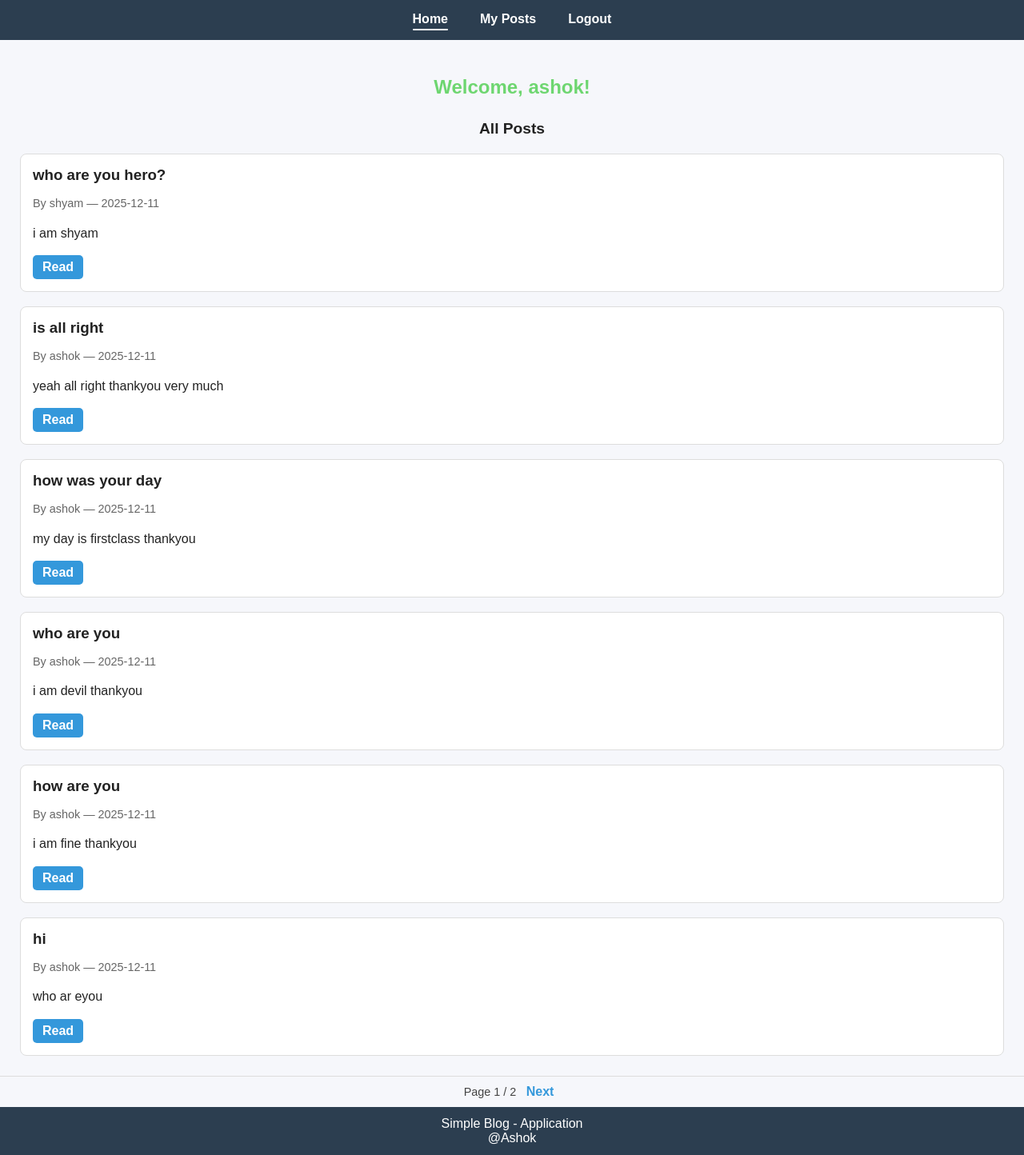
After one commit to Ashokkoirala10/Blog-Application, a Flask app: page /home in a window 1280 px wide. The commit adds this page. Shown: the whole page at 80% size. Run offline with Flask 3, Linux system fonts and the light colour scheme; a user stored in the database is signed in.

Commit message:
Updated app to use SQLite, improved frontend, updated README

```diff
--- a/app.py
+++ b/app.py
@@ -1,23 +1,17 @@
 import os
-from flask import Flask, render_template, request, redirect, url_for, session, flash, jsonify
+from flask import Flask, render_template, request, redirect, url_for, session, flash
 from werkzeug.security import generate_password_hash, check_password_hash
 from db import db
 from models import User, Post
-# from dotenv import load_dotenv
-
-# load_dotenv()
-
 
 app = Flask(__name__)
 app.secret_key = os.environ.get('SECRET_KEY', 'dev-secret')
 
-# Use MySQL database
-app.config['SQLALCHEMY_DATABASE_URI'] = "mysql+pymysql://root:@localhost/blogdb"
+# --- SQLite DB ---
+app.config['SQLALCHEMY_DATABASE_URI'] = "sqlite:///blog.db"
 app.config['SQLALCHEMY_TRACK_MODIFICATIONS'] = False
 
 db.init_app(app)
-
-
 
 POSTS_PER_PAGE = 6
 
@@ -25,114 +19,74 @@ with app.app_context():
     db.create_all()
 
 
-
-# Helper: current_user
+# ----------------------
+# Helper: get logged-in user
+# ----------------------
 def get_current_user():
     uid = session.get('user_id')
     if not uid:
         return None
-    return User.query.get(uid)
-
-# Home: list posts with pagination
-@app.route('/')
-def index():
-    page = request.args.get('page', 1, type=int)
-    posts = Post.query.order_by(Post.created_at.desc()).paginate(page=page, per_page=POSTS_PER_PAGE)
-    return render_template('index.html', posts=posts)
+    # Updated for SQLAlchemy 2.x
+    return db.session.get(User, uid)
 
 
-# Single post view
-@app.route('/post/<int:post_id>')
-def view_post(post_id):
-    post = Post.query.get_or_404(post_id)
-    return render_template('post.html', post=post)
-
-# Dashboard
-@app.route('/dashboard')
-def dashboard():
-    user = get_current_user()
-    if not user:
-        flash('Please login first')
-        return redirect(url_for('login'))
-    page = request.args.get('page', 1, type=int)
-    posts = Post.query.filter_by(author_id=user.id).order_by(Post.created_at.desc()).paginate(page=page, per_page=POSTS_PER_PAGE)
-    return render_template('dashboard.html', posts=posts, user=user)
-
-# Create post
-@app.route('/create', methods=['GET', 'POST'])
-def create():
-    user = get_current_user()
-    if not user:
-        flash('Please login first')
-        return redirect(url_for('login'))
-    if request.method == 'POST':
-        title = request.form.get('title')
-        body = request.form.get('body')
-        if not title or not body:
-            flash('Title and body required')
-            return redirect(url_for('create'))
-        post = Post(title=title, body=body, author_id=user.id)
-        db.session.add(post)
-        db.session.commit()
-        flash('Post created')
-        return redirect(url_for('dashboard'))
-    return render_template('edit_post.html', action='Create')
-
-# Edit post
-@app.route('/edit/<int:post_id>', methods=['GET', 'POST'])
-def edit(post_id):
-    user = get_current_user()
-    if not user:
-        flash('Please login first')
-        return redirect(url_for('login'))
-    post = Post.query.get_or_404(post_id)
-    if post.author_id != user.id:
-        flash('Not allowed')
-        return redirect(url_for('dashboard'))
-    if request.method == 'POST':
-        post.title = request.form.get('title')
-        post.body = request.form.get('body')
-        db.session.commit()
-        flash('Post updated')
-        return redirect(url_for('dashboard'))
-    return render_template('edit_post.html', post=post, action='Edit')
+# ----------------------
+# ROOT ROUTE → redirect to login
+# ----------------------
+@app.route('/')
+def root():
+    if 'user_id' in session:
+        return redirect(url_for('home'))
+    return redirect(url_for('login'))
 
 
-# Delete post
-@app.route('/delete/<int:post_id>', methods=['POST'])
-def delete(post_id):
-    user = get_current_user()
-    if not user:
-        return redirect(url_for('login'))
-    post = Post.query.get_or_404(post_id)
-    if post.author_id != user.id:
-        flash('Not allowed')
-        return redirect(url_for('dashboard'))
-    db.session.delete(post)
-    db.session.commit()
-    flash('Post deleted')
-    return redirect(url_for('dashboard'))
+# ----------------------
+# LOGIN
+# ----------------------
+@app.route('/login', methods=['GET', 'POST'])
+def login():
+    if 'user_id' in session:
+        return redirect(url_for('home'))
+
+    if request.method == 'POST':
+        username = request.form.get('username')
+        password = request.form.get('password')
+
+        user = User.query.filter_by(username=username).first()
+        if not user or not check_password_hash(user.password_hash, password):
+            flash("Invalid credentials")
+            return redirect(url_for('login'))
+
+        session['user_id'] = user.id
+        flash(f"Welcome, {user.username}!")
+        return redirect(url_for('home'))
+
+    return render_template("login.html")
 
 
-
-# Registration
+# ----------------------
+# REGISTER
+# ----------------------
 @app.route('/register', methods=['GET', 'POST'])
 def register():
+    if 'user_id' in session:
+        return redirect(url_for('home'))
+
     if request.method == 'POST':
         username = request.form.get('username')
-        email = request.form.get('email')
+        email    = request.form.get('email')
         password = request.form.get('password')
 
         if not username or not email or not password:
-            flash('All fields are required')
+            flash("All fields required")
             return redirect(url_for('register'))
 
         if User.query.filter_by(username=username).first():
-            flash('Username already taken')
+            flash("Username already taken")
             return redirect(url_for('register'))
 
         if User.query.filter_by(email=email).first():
-            flash('Email already exists')
+            flash("Email already registered")
             return redirect(url_for('register'))
 
         user = User(
@@ -140,61 +94,145 @@ def register():
             email=email,
             password_hash=generate_password_hash(password)
         )
-
         db.session.add(user)
         db.session.commit()
 
-        flash('Registered successfully. Please login.')
+        flash("Registered successfully. Please login.")
         return redirect(url_for('login'))
 
-    return render_template('register.html')
+    return render_template("register.html")
 
 
-
-# Login
-@app.route('/login', methods=['GET', 'POST'])
-def login():
-    if request.method == 'POST':
-        username = request.form.get('username', '').strip()
-        password = request.form.get('password', '').strip()
-
-        user = User.query.filter_by(username=username).first()
-        if not user or not check_password_hash(user.password_hash, password):
-            flash('Invalid credentials')
-            return redirect(url_for('login'))
-        session['user_id'] = user.id
-        flash('Logged in')
-        return redirect(url_for('dashboard'))
-    return render_template('login.html')
-
-
-# Logout
+# ----------------------
+# LOGOUT
+# ----------------------
 @app.route('/logout')
 def logout():
     session.pop('user_id', None)
-    flash('Logged out')
-    return redirect(url_for('index'))
+    flash("Logged out")
+    return redirect(url_for('login'))
 
 
+# ----------------------
+# HOME → All posts
+# ----------------------
+@app.route('/home')
+def home():
+    user = get_current_user()
+    if not user:
+        return redirect(url_for('login'))
 
-@app.route('/api/posts')
-def api_posts():
     page = request.args.get('page', 1, type=int)
-    pag = Post.query.order_by(Post.created_at.desc()).paginate(page=page, per_page=POSTS_PER_PAGE)
-    data = {
-    'items': [p.to_dict() for p in pag.items],
-    'page': pag.page,
-    'pages': pag.pages,
-    'total': pag.total,
-    }
-    return jsonify(data)
+    posts = Post.query.order_by(Post.created_at.desc()).paginate(
+        page=page, per_page=POSTS_PER_PAGE
+    )
 
-# REST API: single post
-@app.route('/api/posts/<int:post_id>')
-def api_get_post(post_id):
-    post = Post.query.get_or_404(post_id)
-    return jsonify(post.to_dict())
+    return render_template('home.html', posts=posts, user=user)
 
 
-if __name__ == '__main__':
+# ----------------------
+# MY POSTS → Dashboard
+# ----------------------
+@app.route('/myposts')
+def my_posts():
+    user = get_current_user()
+    if not user:
+        return redirect(url_for('login'))
+
+    page = request.args.get('page', 1, type=int)
+    posts = Post.query.filter_by(author_id=user.id).order_by(
+        Post.created_at.desc()
+    ).paginate(page=page, per_page=POSTS_PER_PAGE)
+
+    return render_template('myposts.html', posts=posts, user=user)
+
+
+# ----------------------
+# CREATE POST
+# ----------------------
+@app.route('/create', methods=['GET', 'POST'])
+def create():
+    user = get_current_user()
+    if not user:
+        return redirect(url_for('login'))
+
+    if request.method == 'POST':
+        title = request.form.get('title')
+        body = request.form.get('body')
+
+        if not title or not body:
+            flash("All fields required")
+            return redirect(url_for('create'))
+
+        post = Post(title=title, body=body, author_id=user.id)
+        db.session.add(post)
+        db.session.commit()
+
+        flash("Post created")
+        return redirect(url_for('my_posts'))
+
+    return render_template('edit_post.html', action="Create", user=user)
+
+
+# ----------------------
+# EDIT POST
+# ----------------------
+@app.route('/edit/<int:post_id>', methods=['GET', 'POST'])
+def edit(post_id):
+    user = get_current_user()
+    if not user:
+        return redirect(url_for('login'))
+
+    post = Post.query.get_or_404(post_id)
+    if post.author_id != user.id:
+        flash("Not allowed")
+        return redirect(url_for('my_posts'))
+
+    if request.method == 'POST':
+        post.title = request.form.get('title')
+        post.body = request.form.get('body')
+        db.session.commit()
+        flash("Post updated")
+        return redirect(url_for('my_posts'))
+
+    return render_template('edit_post.html', post=post, action="Edit", user=user)
+
+
+# ----------------------
+# DELETE POST
+# ----------------------
+@app.route('/delete/<int:post_id>', methods=['POST'])
+def delete(post_id):
+    user = get_current_user()
+    if not user:
+        return redirect(url_for('login'))
+
+    post = Post.query.get_or_404(post_id)
+    if post.author_id != user.id:
+        flash("Not allowed")
+        return redirect(url_for('my_posts'))
+
+    db.session.delete(post)
+    db.session.commit()
+    flash("Post deleted")
+    return redirect(url_for('my_posts'))
+
+
+# ----------------------
+# VIEW SINGLE POST
+# ----------------------
+@app.route('/post/<int:post_id>')
+def view_post(post_id):
+    user = get_current_user()
+    if not user:
+        return redirect(url_for('login'))
+
+    post = Post.query.get_or_404(post_id)
+    return render_template("post.html", post=post, user=user)
+
+
+# ----------------------
+# RUN APP
+# ----------------------
+if __name__ == "__main__":
     app.run(debug=True)
--- a/static/style.css
+++ b/static/style.css
@@ -18,7 +18,7 @@ header {
 nav {
     display: flex;
     justify-content: center; /* centers links */
-    gap: 20px; /* space between links */
+    gap: 40px; /* increased space between links */
 }
 
 nav a {
@@ -36,12 +36,8 @@ nav a.active::after {
     left: 0;
     width: 100%;
     height: 2px;
-    background-color: #f1c40f; /* highlight color */
+    background-color:white;
     border-radius: 1px;
-}
-
-nav a:hover {
-    text-decoration: none;
 }
 
 footer {
@@ -59,21 +55,8 @@ footer p {
 main {
     flex: 1; /* take remaining space */
     padding: 25px;
-}
-
-/* --- FLASH MESSAGES --- */
-.flashes {
-    list-style: none;
-    padding: 0;
-    margin-bottom: 15px;
-}
-
-.flashes li {
-    background: #fff6c4;
-    border-left: 5px solid #f1c40f;
-    padding: 10px;
-    margin-bottom: 8px;
-    border-radius: 4px;
+    display: flex;
+    flex-direction: column;
 }
 
 /* --- POSTS STYLE --- */
@@ -154,7 +137,6 @@ button:hover {
     display: inline-block;
 }
 
-/* Read button - blue */
 .actions a[href^="/post"] {
     background-color: #3498db;
 }
@@ -163,7 +145,6 @@ button:hover {
     background-color: #2980b9;
 }
 
-/* Edit button - orange */
 .actions a[href^="/edit"] {
     background-color: #f39c12;
 }
@@ -172,7 +153,6 @@ button:hover {
     background-color: #e67e22;
 }
 
-/* Ensure forms inside .actions have no extra border */
 .actions form {
     display: inline;
     margin: 0;
@@ -185,19 +165,19 @@ button:hover {
     display: flex;
     justify-content: center;
     align-items: center;
-    height: 100%; /* full height of main area */
+    min-height: 70vh; /* vertical center */
 }
 
 .auth-container form {
     width: 100%;
-    max-width: 400px;
+    max-width: 500px;
     padding: 30px;
     box-shadow: 0 4px 12px rgba(0,0,0,0.1);
 }
 
 /* Add spacing above submit button */
 form button[type="submit"] {
-    margin-top: 15px; /* space between last input and button */
+    margin-top: 15px;
 }
 
 /* --- FORM STYLING --- */
@@ -207,6 +187,7 @@ form {
     border-radius: 8px;
     border: 1px solid #ddd;
     max-width: 600px;
+    margin: auto;
 }
 
 form label {
@@ -233,19 +214,42 @@ form textarea:focus {
     background: white;
 }
 
+/* --- HOME / DASHBOARD --- */
+.welcome-msg {
+    text-align: center;
+    color: #6ed670;
+    font-weight: bold;
+    margin-bottom: 8px;
+}
+
+.all-posts-heading {
+    text-align: center;
+    font-size: 1.2em;
+    margin-bottom: 20px;
+    font-weight: bold;
+    color: #222;
+}
+
+.home-container {
+    flex: 1;
+    display: flex;
+    flex-direction: column;
+}
+
 /* --- PAGINATION --- */
-.pagination {
-    margin-top: 20px;
-    display: flex;
-    justify-content: center; /* center pagination links */
-    align-items: center;
-    gap: 12px;
+.bottom-wrapper {
+    margin-top: auto; /* sticks to bottom */
+    padding: 10px 0;
+    text-align: center;
+    background: #f6f7fb;
+    border-top: 1px solid #ddd;
 }
 
 .pagination a {
     color: #3498db;
     text-decoration: none;
     font-weight: bold;
+    margin: 0 8px;
 }
 
 .pagination a:hover {
--- a/templates/base.html
+++ b/templates/base.html
@@ -1,48 +1,33 @@
 <!DOCTYPE html>
 <html>
 <head>
-    <meta charset="utf-8" />
+    <meta charset="utf-8">
     <title>Simple Blog</title>
-    <link rel="stylesheet" href="/static/style.css" />
+    <link rel="stylesheet" href="/static/style.css">
 </head>
 <body>
     <header>
+        {% if user %}
         <nav>
-        <a href="/" class="{% if request.path == '/' %}active{% endif %}"
-          >Home</a
-        >
-        {% if session.user_id %}
-        <a
-          href="/dashboard"
-          class="{% if request.path == '/dashboard' %}active{% endif %}"
-          >Detail</a
-        >
-        <a href="/logout">Logout</a>
-        {% else %}
-        <a
-          href="/login"
-          class="{% if request.path == '/login' %}active{% endif %}"
-          >Login</a
-        >
-        <a
-          href="/register"
-          class="{% if request.path == '/register' %}active{% endif %}"
-          >Register</a
-        >
+            <a href="{{ url_for('home') }}" class="{% if request.path == '/home' %}active{% endif %}">Home</a>
+            <a href="{{ url_for('my_posts') }}" class="{% if request.path == '/myposts' %}active{% endif %}">My Posts</a>
+            <a href="{{ url_for('logout') }}">Logout</a>
+        </nav>
         {% endif %}
-      </nav>
     </header>
-    <main>
-      {% with messages = get_flashed_messages() %} {% if messages %}
-      <ul class="flashes">
-        {% for m in messages %}
-        <li>{{ m }}</li>
-        {% endfor %}
-      </ul>
-      {% endif %} {% endwith %} {% block content %}{% endblock %}
+
+    <main class="main-content">
+
+        {% block content %}{% endblock %}
     </main>
+
+    <!-- Pagination / bottom controls always stick above footer -->
+    <div class="bottom-wrapper">
+        {% block bottom_controls %}{% endblock %}
+    </div>
+
     <footer>
-      <p>Simple Blog - Internship</p>
+        <p>Simple Blog - Application</p>
         <p>@Ashok</p>
     </footer>
 </body>
--- a/templates/edit_post.html
+++ b/templates/edit_post.html
@@ -1,9 +1,9 @@
 {% extends 'base.html' %}
 
 {% block content %}
-<h1>{{ action }} Post</h1>
-
+<div class="auth-container">
 <form method="post">
+    <h2 style="text-align:center;">{{ action }} Post</h2>
     <label>Title</label>
     <input type="text" name="title" value="{{ post.title if post else '' }}" required>
 
@@ -12,5 +12,5 @@
 
     <button type="submit">{{ action }}</button>
 </form>
-
+</div>
 {% endblock %}
--- /dev/null
+++ b/templates/home.html
@@ -0,0 +1,37 @@
+{% extends 'base.html' %}
+
+{% block content %}
+<h2 class="welcome-msg">Welcome, {{ user.username }}!</h2>
+<p class="all-posts-heading">All Posts</p>
+
+<div class="posts">
+  {% if posts.items %}
+    {% for post in posts.items %}
+    <article class="post">
+        <h3>{{ post.title }}</h3>
+        <p class="meta">
+          By {{ post.author.username if post.author else 'Unknown' }} — {{ post.created_at.strftime('%Y-%m-%d') }}
+        </p>
+        <p>{{ post.body[:150] }}{% if post.body|length > 150 %}...{% endif %}</p>
+        <div class="actions">
+          <a href="/post/{{ post.id }}">Read</a>
+        </div>
+    </article>
+    {% endfor %}
+  {% else %}
+    <p style="text-align:center; color:#666;">No posts available.</p>
+  {% endif %}
+</div>
+{% endblock %}
+
+{% block bottom_controls %}
+<div class="pagination">
+  {% if posts.has_prev %}
+  <a href="{{ url_for('home', page=posts.prev_num) }}">Previous</a>
+  {% endif %}
+  <span>Page {{ posts.page }} / {{ posts.pages }}</span>
+  {% if posts.has_next %}
+  <a href="{{ url_for('home', page=posts.next_num) }}">Next</a>
+  {% endif %}
+</div>
+{% endblock %}
--- a/templates/login.html
+++ b/templates/login.html
@@ -13,7 +13,7 @@
 
       <button type="submit">Login</button>
 
-      <p>Don't have an account? <a href="/register">Register here</a></p>
+      <p>Don't have an account? <a href="/register" class="button secondary-btn" >Register here</a></p>
   </form>
 </div>
 {% endblock %}
--- a/templates/register.html
+++ b/templates/register.html
@@ -16,7 +16,7 @@
 
       <button type="submit">Register</button>
 
-      <p>Already have an account? <a href="/login">Login here</a></p>
+      <p>Already have an account? <a href="/login" class="button secondary-btn" >Login here</a></p>
   </form>
 </div>
 {% endblock %}
```
Also changed, not shown: templates/index.html (deleted, +0 -32 lines), templates/myposts.html (renamed from templates/dashboard.html, +11 -13 lines), README.MD, instance/blog.db (added), requirements.txt (renamed from requiremetns.txt). Lines whose indentation alone changed are shown as unchanged.
